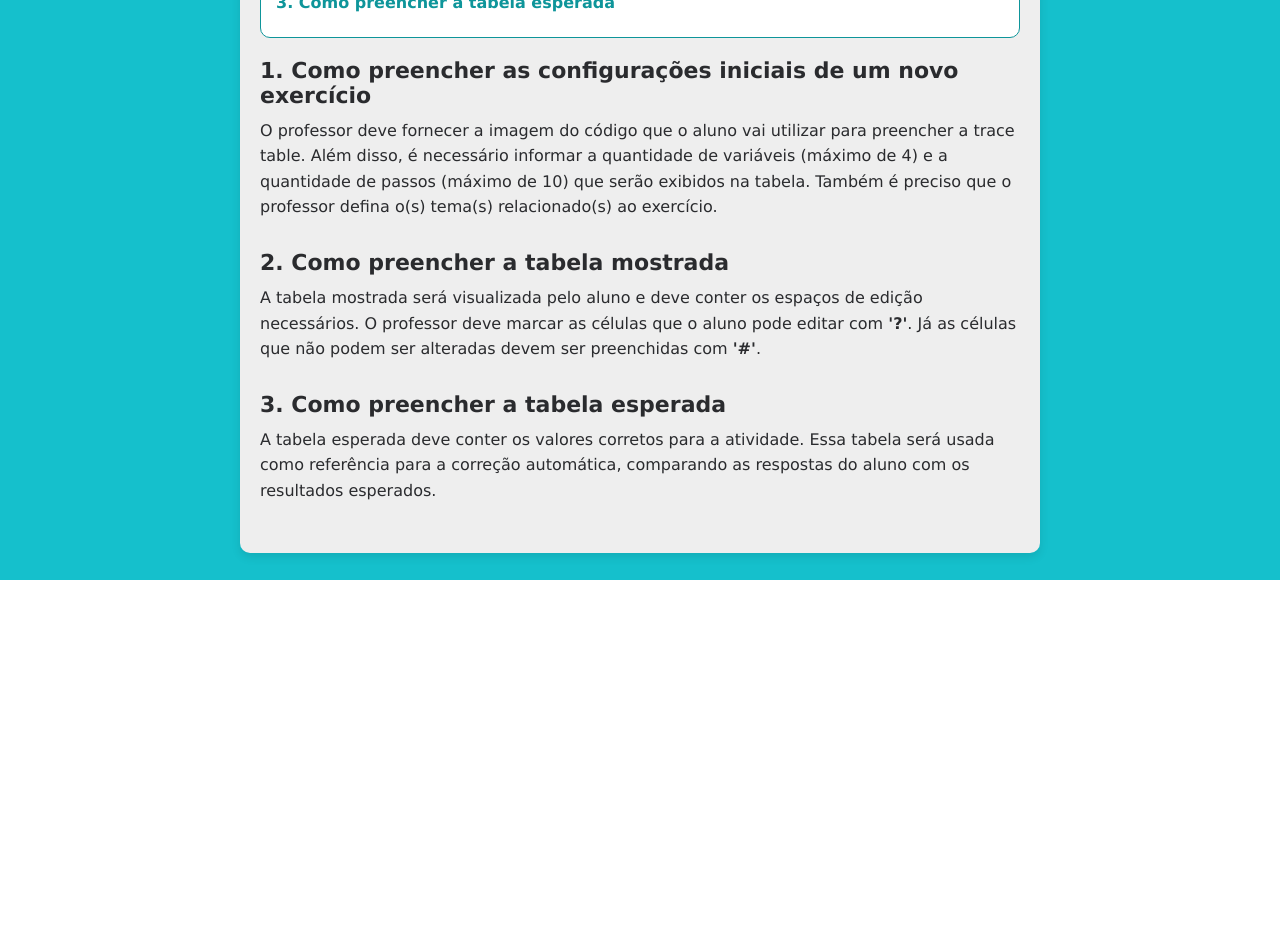
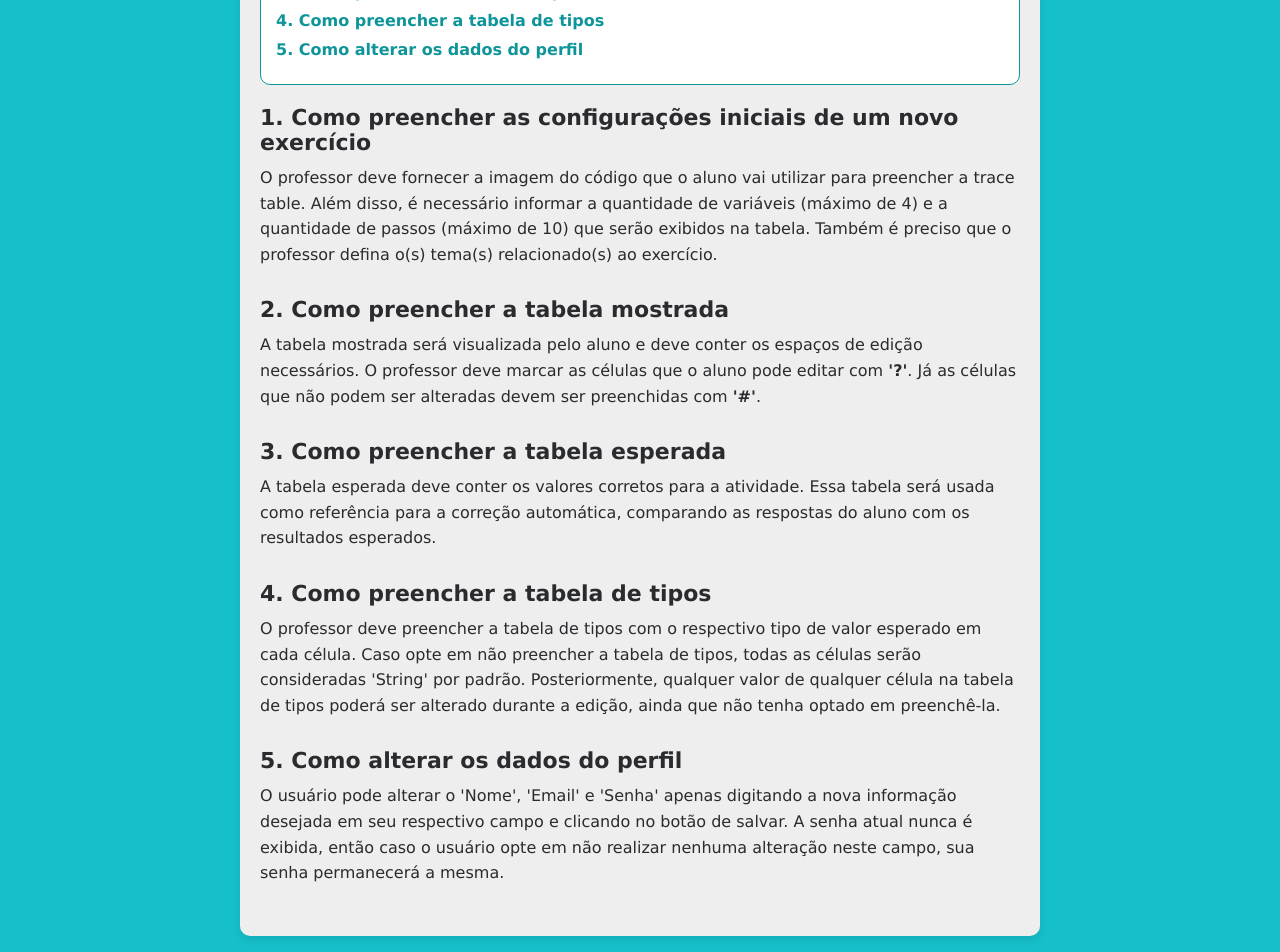
Before and after one commit to a4s-ufpb/My-Trace-Table-Manager, a React (Vite) app: page /#/help-page in a window 1280 px wide. Shown: the part 276-1228 px from the top of the page. Before the commit the page ends 856 px from the top, so only its background shows below. Built offline with nearby package versions, Linux system fonts and the light colour scheme; sample sign-in values are in the browser's storage.

Commit message:
Adicionando tópicos de ajuda

```diff
--- a/src/routes/HelpPage/index.jsx
+++ b/src/routes/HelpPage/index.jsx
@@ -13,6 +13,8 @@ export default function HelpPage() {
                         <li><Link to="configuracoes-iniciais" smooth={true} duration={500}>Como preencher as configurações iniciais de um novo exercício</Link></li>
                         <li><Link to="tabela-mostrada" smooth={true} duration={500}>Como preencher a tabela mostrada</Link></li>
                         <li><Link to="tabela-esperada" smooth={true} duration={500}>Como preencher a tabela esperada</Link></li>
+                        <li><Link to="tabela-tipos" smooth={true} duration={500}>Como preencher a tabela de tipos</Link></li>
+                        <li><Link to="alterar-perfil" smooth={true} duration={500}>Como alterar os dados do perfil</Link></li>
                     </ol>
                 </nav>
 
@@ -44,6 +46,20 @@ export default function HelpPage() {
                             referência para a correção automática, comparando as respostas do aluno com os resultados esperados.
                         </p>
                     </section>
+
+                    <section id="tabela-tipos" className={styles.helpSection}>
+                        <h3>4. Como preencher a tabela de tipos</h3>
+                        <p>
+                            O professor deve preencher a tabela de tipos com o respectivo tipo de valor esperado em cada célula. Caso opte em não preencher a tabela de tipos, todas as células serão consideradas 'String' por padrão. Posteriormente, qualquer valor de qualquer célula na tabela de tipos poderá ser alterado durante a edição, ainda que não tenha optado em preenchê-la.
+                        </p>
+                    </section>
+
+                     <section id="alterar-perfil" className={styles.helpSection}>
+                        <h3>5. Como alterar os dados do perfil</h3>
+                        <p>
+                            O usuário pode alterar o 'Nome', 'Email' e 'Senha' apenas digitando a nova informação desejada em seu respectivo campo e clicando no botão de salvar. A senha atual nunca é exibida, então caso o usuário opte em não realizar nenhuma alteração neste campo, sua senha permanecerá a mesma.
+                        </p>
+                    </section>
                 </div>
             </div>
         </div>
--- a/src/routes/Profile/index.jsx
+++ b/src/routes/Profile/index.jsx
@@ -1,7 +1,8 @@
 import { useEffect, useState } from "react";
 import useProfessorCollection from "../../hooks/useProfessorCollection";
 import { useNavigate } from "react-router-dom";
-import { BsEye, BsEyeSlash } from "react-icons/bs";
+import { BsEye, BsEyeSlash, BsQuestionCircleFill } from "react-icons/bs";
+import HelpPopUp from "../../components/HelpPopUp";
 import MessagePopUp from "../../components/MessagePopUp";
 
 export default function Profile() {
@@ -13,6 +14,7 @@ export default function Profile() {
     const [showPassword, setShowPassword] = useState(false);
     const [showMessagePopUp, setShowMessagePopUp] = useState(false);
     const [popUpMessage, setPopUpMessage] = useState("");
+    const [openHelpPopUp, setOpenHelpPopUp] = useState(false);
     const { editProfessor } = useProfessorCollection();
     const navigate = useNavigate();
 
@@ -50,8 +52,13 @@ export default function Profile() {
         setShowMessagePopUp(true);
     };
 
+     const showHelpPopUp = () => {
+        setOpenHelpPopUp(true);
+    };
+
     return (
         <div className="background">
+            <div className="content-with-help">
                 <div className="form-bg">
                     <h2>Perfil</h2>
                     <form>
@@ -115,12 +122,20 @@ export default function Profile() {
                         </div>
                     </form>
                 </div>
+                <BsQuestionCircleFill className="icon-question" onClick={showHelpPopUp} />
+            </div>
             {showMessagePopUp && (
                 <MessagePopUp
                     message={popUpMessage}
                     showPopUp={setShowMessagePopUp}
                 />
             )}
+            {openHelpPopUp && (
+                <HelpPopUp
+                    text="O usuário pode alterar o 'Nome', 'Email' e 'Senha' apenas digitando a nova informação desejada em seu respectivo campo e clicando no botão de salvar. A senha atual nunca é exibida, então caso o usuário opte em não realizar nenhuma alteração neste campo, sua senha permanecerá a mesma."
+                    onClose={() => setOpenHelpPopUp(false)}
+                />
+            )}
         </div>
     )
 }
```
Lines whose indentation alone changed are shown as unchanged.
